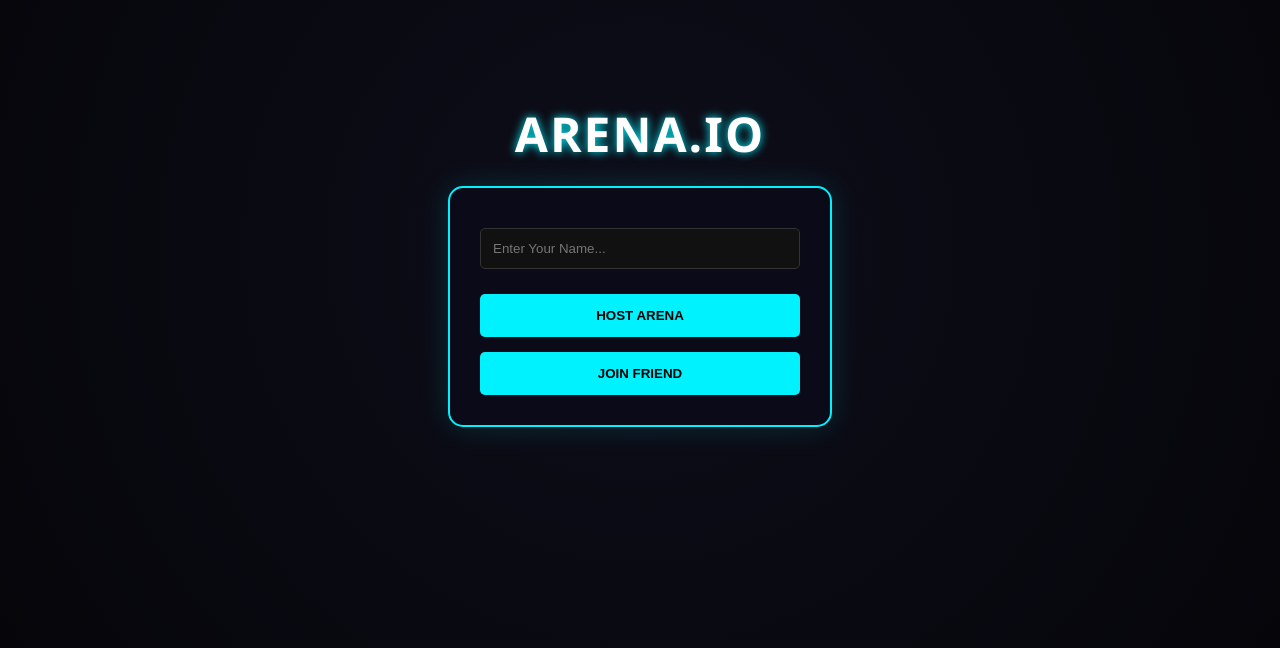
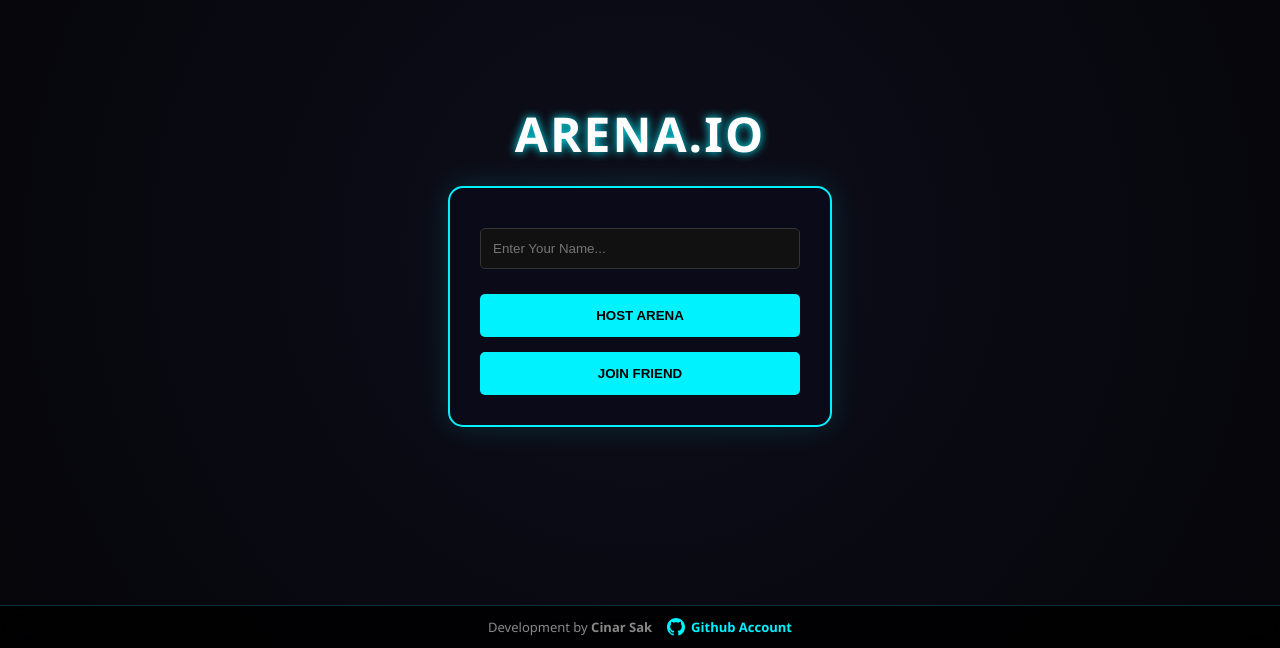
Before and after one commit to Cinarss/time-arena, a website: page public/index.html in a window 1280 px wide. Shown: the part 152-800 px from the top of the page. Drawn offline with nearby package versions, Linux system fonts and the light colour scheme.

Commit message:
[UPDATE] footer added

```diff
--- a/public/index.html
+++ b/public/index.html
@@ -112,6 +112,44 @@
             color: #eee;
             text-align: left;
         }
+
+        /* Footer Styles */
+        .game-footer {
+            position: fixed;
+            bottom: 0;
+            left: 0;
+            width: 100%;
+            padding: 12px 0;
+            background: rgba(0, 0, 0, 0.8);
+            backdrop-filter: blur(10px);
+            border-top: 1px solid rgba(0, 242, 255, 0.2);
+            z-index: 100;
+        }
+
+        .footer-content {
+            display: flex;
+            justify-content: center;
+            align-items: center;
+            gap: 15px;
+            font-size: 13px;
+            color: #888;
+        }
+
+        .github-link {
+            display: flex;
+            align-items: center;
+            gap: 6px;
+            color: #00f2ff;
+            text-decoration: none;
+            font-weight: bold;
+            transition: all 0.3s ease;
+        }
+
+        .github-link:hover {
+            color: #ff0055;
+            text-shadow: 0 0 8px #ff0055;
+            transform: translateY(-1px);
+        }
     </style>
 </head>
 <body>
@@ -203,6 +241,18 @@
 
     <canvas id="gameCanvas" class="hidden"></canvas>
 
+    <footer class="game-footer">
+        <div class="footer-content">
+            <span>Development by <strong>Cinar Sak</strong></span>
+            <a href="https://github.com/cinarss" target="_blank" class="github-link">
+                <svg height="18" viewBox="0 0 16 16" width="18" fill="currentColor">
+                    <path d="M8 0C3.58 0 0 3.58 0 8c0 3.54 2.29 6.53 5.47 7.59.4.07.55-.17.55-.38 0-.19-.01-.82-.01-1.49-2.01.37-2.53-.49-2.69-.94-.09-.23-.48-.94-.82-1.13-.28-.15-.68-.52-.01-.53.63-.01 1.08.58 1.23.82.72 1.21 1.87.87 2.33.66.07-.52.28-.87.51-1.07-1.78-.2-3.64-.89-3.64-3.95 0-.87.31-1.59.82-2.15-.08-.2-.36-1.02.08-2.12 0 0 .67-.21 2.2.82.64-.18 1.32-.27 2-.27.68 0 1.36.09 2 .27 1.53-1.04 2.2-.82 2.2-.82.44 1.1.16 1.92.08 2.12.51.56.82 1.27.82 2.15 0 3.07-1.87 3.75-3.65 3.95.29.25.54.73.54 1.48 0 1.07-.01 1.93-.01 2.2 0 .21.15.46.55.38A8.013 8.013 0 0016 8c0-4.42-3.58-8-8-8z"></path>
+                </svg>
+                Github Account
+            </a>
+        </div>
+    </footer>
+
     <script src="/socket.io/socket.io.js"></script>
     <script src="client.js"></script>
 </body>
```
